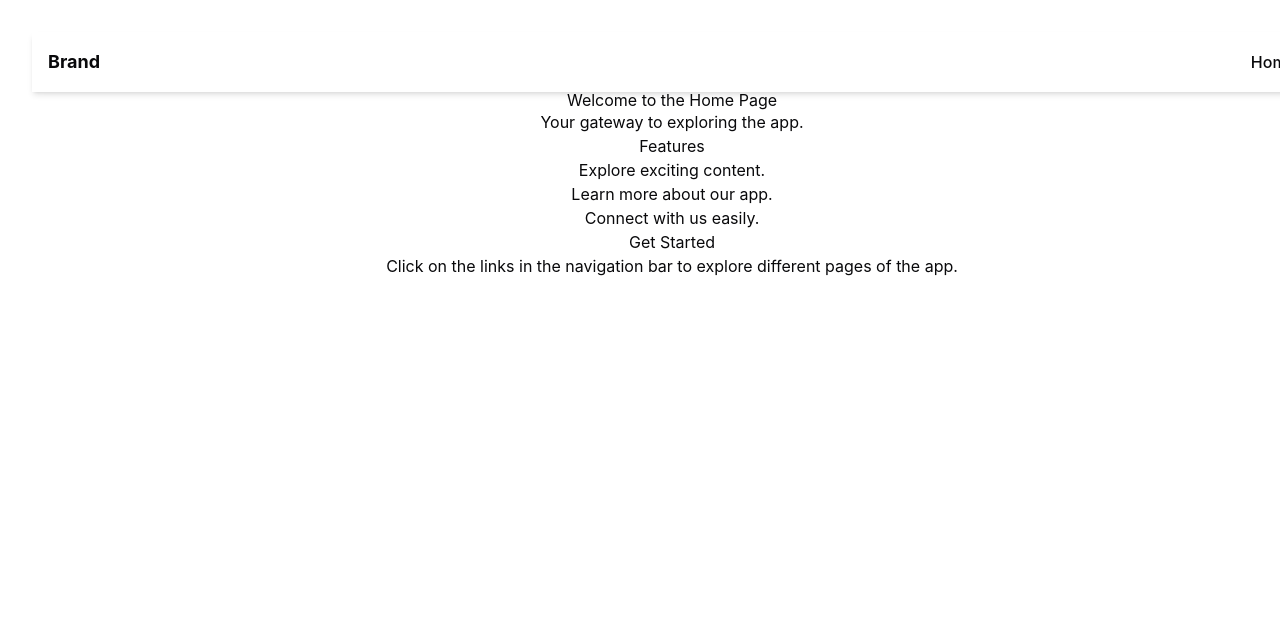
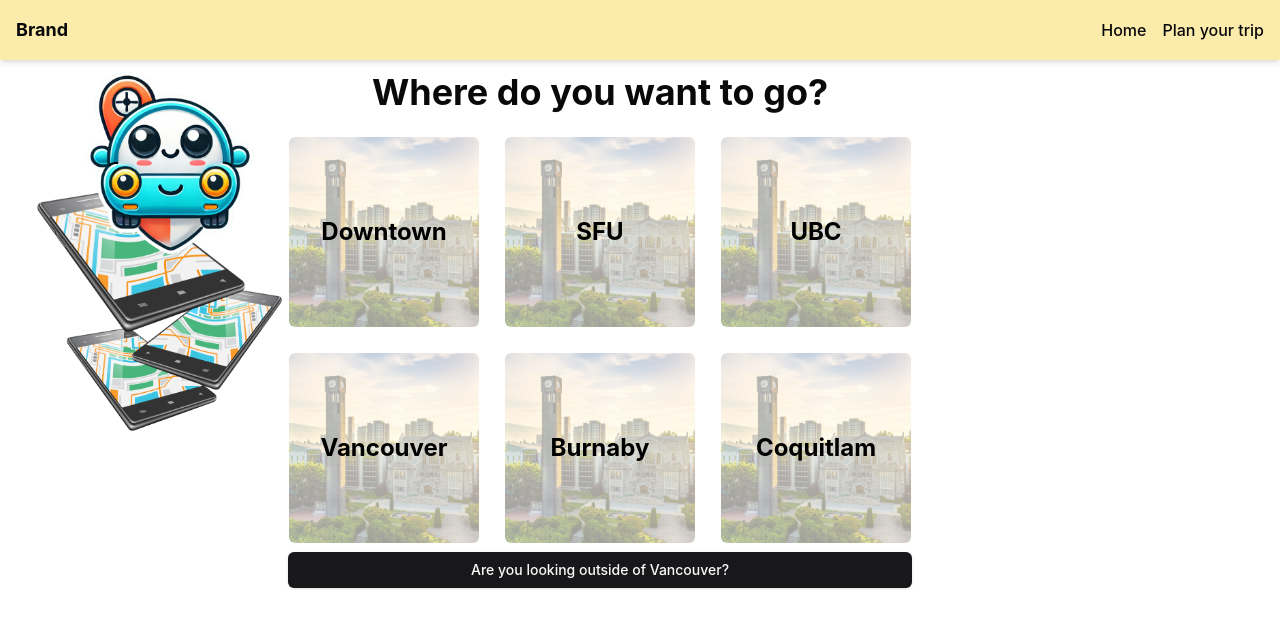
Before and after one commit to hriday330/parking-finder, a React (Vite) app: page / in a window 1280 px wide. Shown: the top 628 px of the page. Built offline with nearby package versions, Linux system fonts and the light colour scheme.

Commit message:
setup location section

```diff
--- a/src/App.tsx
+++ b/src/App.tsx
@@ -2,17 +2,20 @@
 import { BrowserRouter as Router, Routes, Route, Link } from 'react-router-dom'
 import Home from '@/pages/Home'
 import Navbar from '@/components/custom/Navbar'
+import PlanTrip from './pages/PlanTrip'
 
 function App() {
   return (
-    <main className="w-screen h-screen flex flex-col">
+    <main className="w-screen h-screen overflow-hidden">
       <Router>
-        <Navbar className="sticky">
+        <Navbar>
           <Link to="/">Home</Link>
+          <Link to="/plan-trip"> Plan your trip </Link>
         </Navbar>
-        <div className="flex-grow overflow-auto">
+        <div className="flex my-10">
           <Routes>
             <Route path="/" element={<Home />} />
+            <Route path="/plan-trip" element={<PlanTrip/>}/>
           </Routes>
         </div>
       </Router>
--- /dev/null
+++ b/src/components/custom/ButtonCard.tsx
@@ -0,0 +1,44 @@
+import React from "react";
+import { Button } from "@/components/ui/button";
+
+type ButtonCardProps = {
+  imageSrc: string;
+  altText: string;
+  labelText: string;
+  onClick: () => void;
+  className?: string;
+  overlayClass?: string;
+  labelClass?: string;
+};
+
+const ButtonCard: React.FC<ButtonCardProps> = ({
+  imageSrc,
+  altText,
+  labelText,
+  onClick,
+  className = "w-48 h-48",
+  overlayClass = "",
+  labelClass = "",
+}) => {
+  return (
+    <Button
+      onClick={onClick}
+      variant="ghost"
+      className={`relative ${className} overflow-hidden rounded-md focus:outline-none p-0`}
+    >
+      <img
+        src={imageSrc}
+        alt={altText}
+        className="w-full h-full object-cover rounded-md opacity-40"
+      />
+
+      <div
+        className={`absolute flex flex-col items-end justify-center bg-opacity-90 text-black rounded-md p-2 ${overlayClass}`}
+      >
+        <p className={`text-2xl font-bold ${labelClass}`}>{labelText}</p>
+      </div>
+    </Button>
+  );
+};
+
+export default ButtonCard;
--- a/src/components/custom/Navbar.tsx
+++ b/src/components/custom/Navbar.tsx
@@ -10,7 +10,7 @@
   return (
     <nav
       className={cn(
-        "fixed top-0 left-0 w-full bg-white shadow-md p-4 flex justify-between items-center z-50",
+        "fixed top-0 left-0 w-full bg-[#FCECAB] shadow-md p-4 flex justify-between items-center z-50",
         className
       )}
     >
--- a/src/pages/Home.tsx
+++ b/src/pages/Home.tsx
@@ -1,27 +1,8 @@
+import Location from "./Location"
+
 function Home() {
   return (
-    <div className="home-page">
-      <header className="home-header">
-        <h1>Welcome to the Home Page</h1>
-        <p>Your gateway to exploring the app.</p>
-      </header>
-      <main className="home-content">
-        <section className="features">
-          <h2>Features</h2>
-          <ul>
-            <li>Explore exciting content.</li>
-            <li>Learn more about our app.</li>
-            <li>Connect with us easily.</li>
-          </ul>
-        </section>
-        <section className="cta">
-          <h2>Get Started</h2>
-          <p>
-            Click on the links in the navigation bar to explore different pages of the app.
-          </p>
-        </section>
-      </main>
-    </div>
+    <Location/>
   )
 }
 
--- a/src/pages/Location.tsx
+++ b/src/pages/Location.tsx
@@ -0,0 +1,53 @@
+import ButtonCard from "@/components/custom/ButtonCard"
+import { Button } from "@/components/ui/button";
+
+const locations: LocationEntry[] = [
+  { name: 'Downtown', link: '/', imageSrc: "/images/ubc.jpg" },
+  { name: 'SFU', link: '/' ,  imageSrc: "/images/ubc.jpg" },
+  { name: 'UBC', link: '/' ,  imageSrc: "/images/ubc.jpg" },
+  { name: 'Vancouver', link: '/', imageSrc: "/images/ubc.jpg" },
+  { name: 'Burnaby', link: '/' ,  imageSrc: "/images/ubc.jpg" },
+  { name: 'Coquitlam', link: '/' ,  imageSrc: "/images/ubc.jpg" },
+];
+
+function Location() {
+  return (
+    <main>
+      <section className="flex flex-row">
+        <div className="flex flex-col">
+        <img
+        className="w-64"
+        src="/images/mascot.webp"/>
+        </div>
+      <div className="flex flex-col">
+      <h1 className="font-bold text-4xl mb-6">Where do you want to go?</h1>
+        <div className="grid grid-cols-3 gap-6">
+            {locations.map((location) => (
+            <ButtonCard
+                key={location.name}
+                imageSrc="/images/ubc.jpg"
+                labelText={location.name}
+                altText="image"
+                onClick={() => {}}
+            />
+            ))}
+        </div>
+        <div>
+            <Button className="w-full my-2">
+                Are you looking outside of Vancouver?
+            </Button>
+        </div>
+      </div>
+    </section>
+
+    </main>
+  );
+}
+
+export default Location;
+
+type LocationEntry = {
+    name: string;
+    imageSrc: string;
+    link?: string;
+}
--- /dev/null
+++ b/src/pages/PlanTrip.tsx
@@ -0,0 +1,7 @@
+function PlanTrip() {
+    return <div>
+        Destination:
+    </div>
+}
+
+export default PlanTrip;
```
Also changed, not shown: public/images/mascot.webp (added), public/images/ubc.jpg (added).
